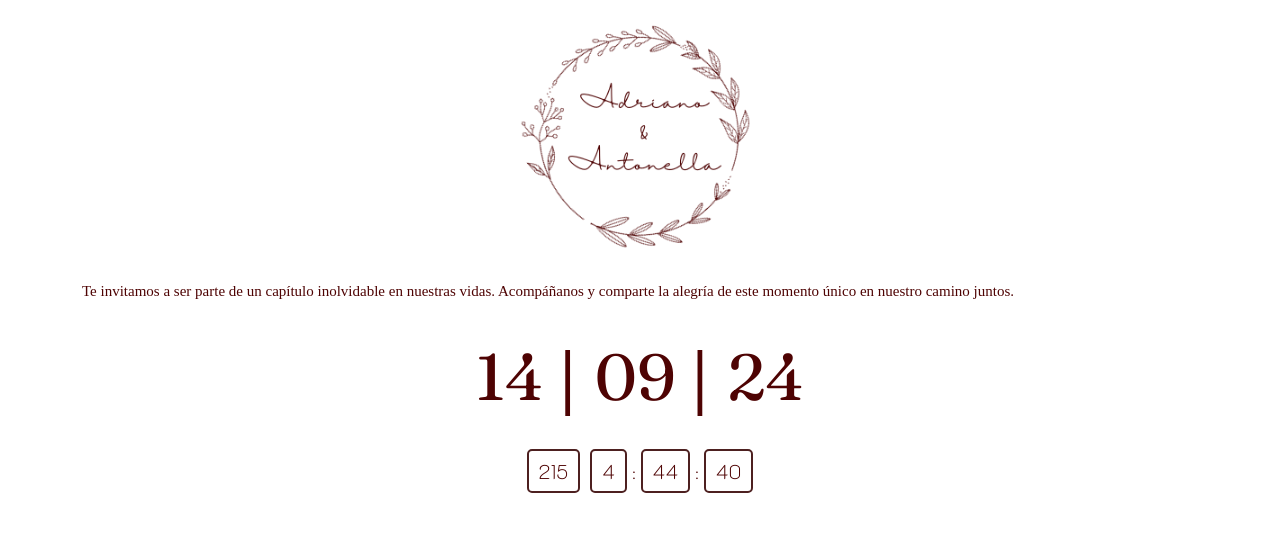
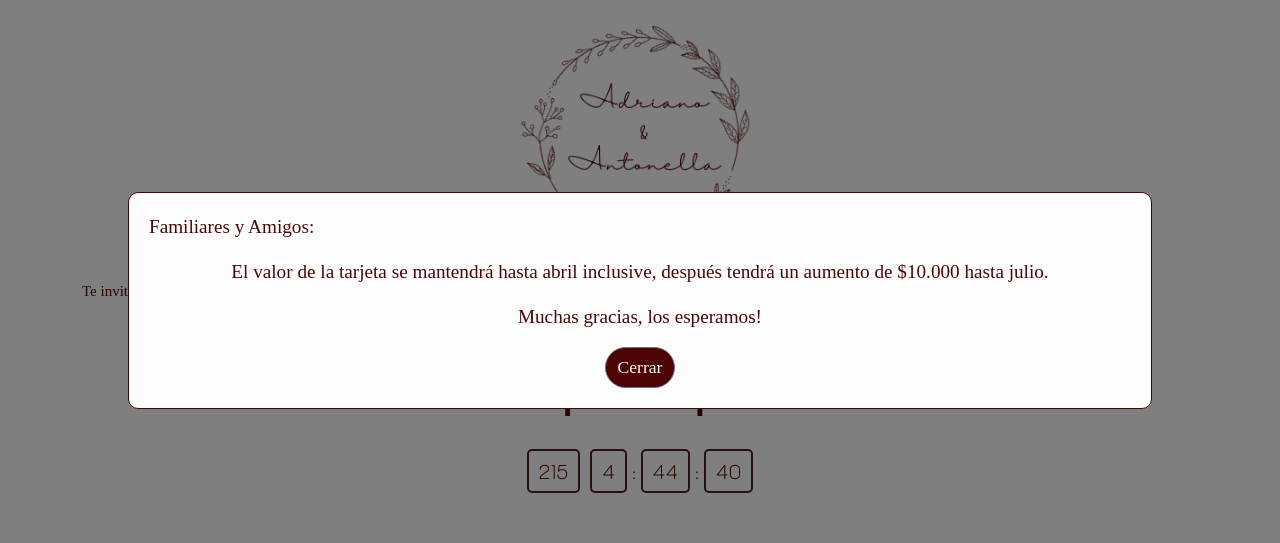
Before and after one commit to adrianocaloni/casamientoAdrianoAntonella, a plain HTML site: page tarjeta.html in a window 1280 px wide. Shown: the top 543 px of the page. Drawn offline with nearby package versions, Linux system fonts and the light colour scheme; a web font is replaced by a local one.

Commit message:
popup de advertencia por el aumento de la tarjeta

```diff
--- a/javascript.js
+++ b/javascript.js
@@ -50,3 +50,13 @@ function abrirInvitacion() {
       }
     }, 130); // Puedes ajustar el intervalo de tiempo según tus preferencias
   });
+
+  // Mostrar el popup al cargar la página
+window.onload = function() {
+  document.getElementById("popup").style.display = "block";
+}
+
+// Función para cerrar el popup
+function cerrarPopup() {
+  document.getElementById("popup").style.display = "none";
+}
--- a/style.css
+++ b/style.css
@@ -432,3 +432,37 @@ a.btn.btn-primary.botonVolver {
     opacity: 15;
   }
 }
+ /* Estilos para el popup */
+.popup {
+  display: none; /* Por defecto oculto */
+  position: fixed; /* Permite que el popup flote sobre el contenido */
+  z-index: 1; /* Sitúa el popup por encima del resto del contenido */
+  left: 0;
+  top: 0;
+  width: 100%; /* Cubre toda la pantalla */
+  height: 100%;
+  overflow: auto; /* Habilita el desplazamiento si el contenido es demasiado grande */
+  background-color: rgba(0,0,0,0.5); /* Fondo oscuro con opacidad */
+}
+
+      /* Estilos para el contenido del popup */
+.popup-content {
+  background-color: #fefefe;
+  margin: 15% auto; /* Centra el popup verticalmente */
+  padding: 20px;
+  border: 1px solid #4e0303;
+  border-radius: 10px;
+  width: 80%; /* Ancho del popup */
+  text-align: center;
+}
+
+p.inicio-popup {
+  text-align: left;
+  font-family: 'Diphylleia', serif;
+  font-size: 1.2rem;
+}
+
+p.mensaje-popup {
+  font-family: 'Diphylleia', serif;
+  font-size: 1.2rem;
+}
--- a/tarjeta.html
+++ b/tarjeta.html
@@ -18,6 +18,17 @@
     <section class="container mb-4">
         <p class ="invitacion">Te invitamos a ser parte de un capítulo inolvidable en nuestras vidas. Acompáñanos y comparte la alegría de este momento único en nuestro camino juntos. </p>
     </section>
+
+    <!-- Popup -->
+<div id="popup" class="popup">
+    <!-- Contenido del popup -->
+    <div class="popup-content">
+        <p class="inicio-popup">Familiares y Amigos:</p>
+        <p class="mensaje-popup">El valor de la tarjeta se mantendrá hasta abril inclusive, después tendrá un aumento de $10.000 hasta julio.</p>
+        <p class="mensaje-popup" >Muchas gracias, los esperamos!</p>
+        <button type="button" class="btn btn-secondary" onclick="cerrarPopup()">Cerrar</button>
+    </div>
+</div>
 
     <section>
         <div class="container text-center">
@@ -50,11 +61,11 @@
                         <span class="recepcionLugar">Ceremonia</span>
                         <div class="row">
                             <div class="mb-2">
-                                <span class="hora">...</span><br><br>
+                                <span class="hora">05:00 P.M.</span>
                             </div>
                         </div>
-                        <span class="complejoIglesia">Proximamente...</span>
-                        <a href="#" class="btn btn-outline-light" type="button">VER UBICACIÓN</a>
+                        <span class="complejoIglesia">Parroquia Jesús María</span>
+                        <a href="https://www.google.com.ar/maps/place/Parroquia+Jes%C3%BAs+Mar%C3%ADa/@-30.9825562,-64.0952602,18z/data=!4m6!3m5!1s0x94326399597b008b:0xf5093ca9ae1c76bb!8m2!3d-30.9825581!4d-64.0941776!16s%2Fg%2F11bw1r570c?entry=ttu" target="_blank" class="btn btn-outline-light" type="button">VER UBICACIÓN</a>
                     </div>
             </div>
         </div><br><br>
@@ -71,7 +82,7 @@
                                 <span class="hora">09:00 P.M.</span>
                             </div>
                         </div>
-                        <span class="complejoIglesia">PAMPA</span>
+                        <span class="complejoIglesia">Salon Pampa</span>
                         <a href="https://www.google.com.ar/maps/place/Salon+Pampa/@-30.9941716,-64.111561,17z/data=!3m1!4b1!4m6!3m5!1s0x9432630bf417617b:0x151f6c581eda99c8!8m2!3d-30.9941763!4d-64.1066901!16s%2Fg%2F11dfkpnhpf?entry=ttu" target="_blank" class="btn btn-outline-light" type="button">VER UBICACIÓN</a>
                     </div>
             </div>
@@ -88,7 +99,7 @@
                 <img src="dist/img/arrow-right.png" class="love" alt="brindis">
               </div>
               <div class="col">
-                <span class="pasos">CEREMONIA RELIGIOSA<br>...</span>
+                <span class="pasos">CEREMONIA RELIGIOSA<br>05:00 P.M.</span>
               </div>
             </div><br>
           <div class="row">
@@ -99,7 +110,7 @@
                 <img src="dist/img/arrow-left.png" class="love" alt="brindis">
             </div>
             <div class="col">
-                <span class="pasos">FOTOGRAFIAS<br> 08:00 P.M.</span>
+                <span class="pasos">FOTOGRAFIAS<br> 07:00 P.M.</span>
             </div>
           </div><br>
           <div class="row">
```
